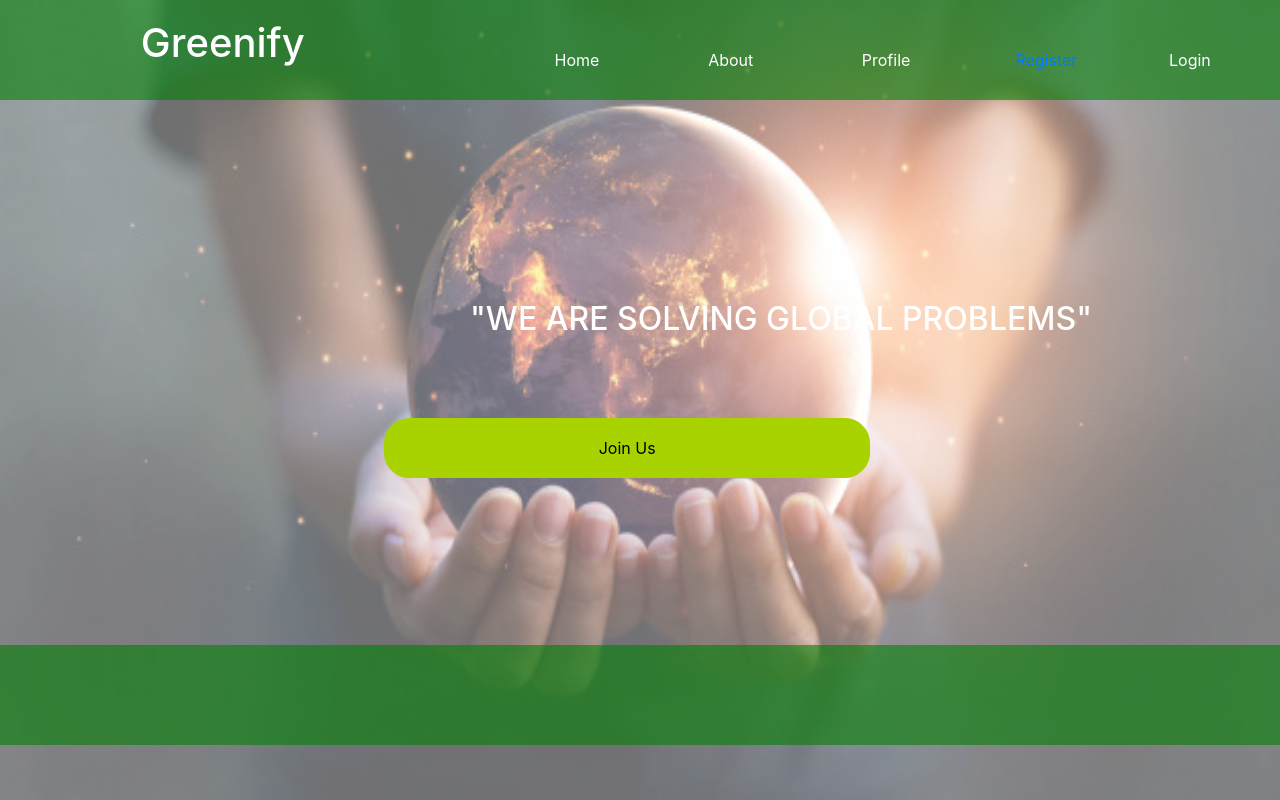
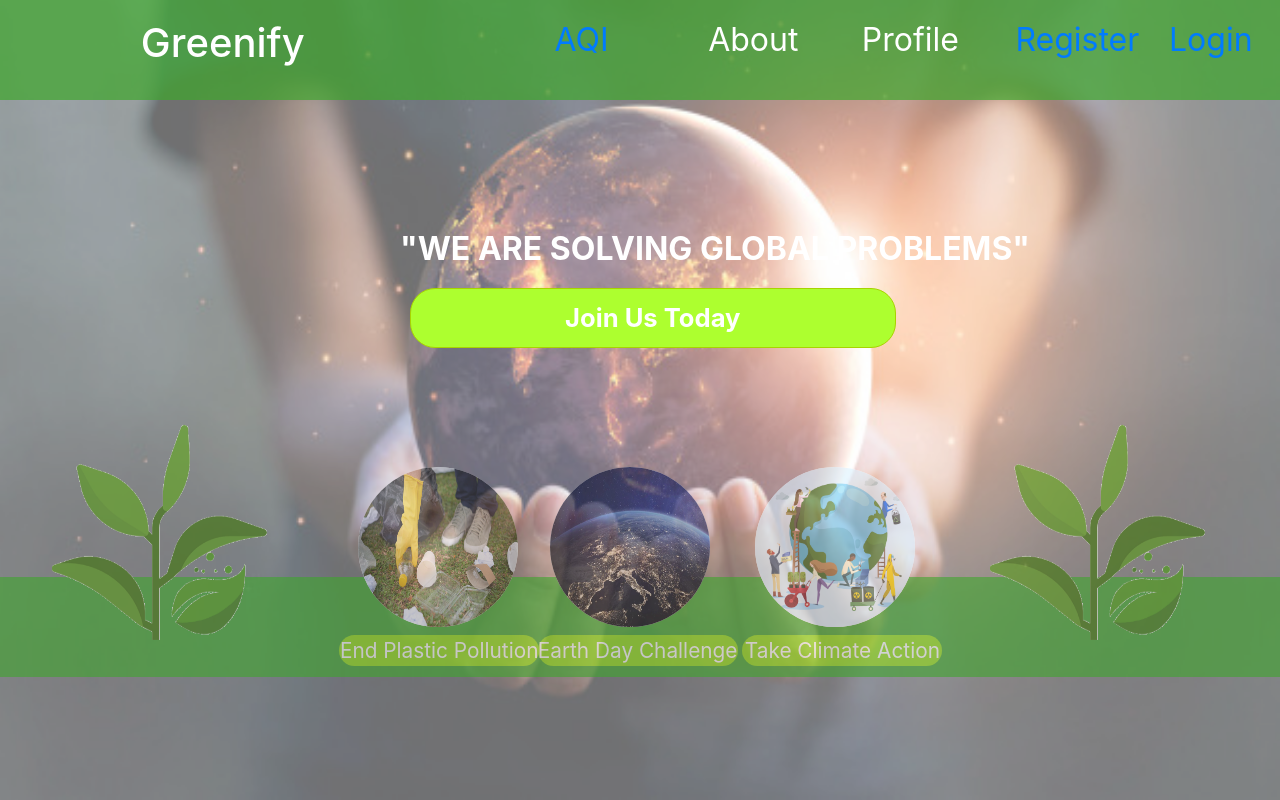
Before and after one commit to ashish1sasmal/uhack19, a Django app: page / in a window 1280 px wide. Run offline with Django 3.2, Linux system fonts and the light colour scheme; some libraries are stand-ins or nearby versions.

Commit message:
aqi_done

```diff
--- a/aqi/views.py
+++ b/aqi/views.py
@@ -1,4 +1,5 @@
 from django.shortcuts import render
+import string
 import urllib.parse
 import requests
 from  geopy.geocoders import Nominatim
@@ -28,4 +29,7 @@
 	return((json_data['data'])['aqi'])
 
 def aqicheck(request):
-	return render(request,'aqi/check.html',{'info':str(airindex('karnataka'))})
+	a=request.user.profile.city
+	a=a.replace(' ','')
+	print(a)
+	return render(request,'aqi/check.html',{'info':int(airindex(str(a)))})
--- a/uhack19/settings.py
+++ b/uhack19/settings.py
@@ -121,3 +121,4 @@
 # https://docs.djangoproject.com/en/2.1/howto/static-files/
 
 STATIC_URL = '/static/'
+LOGOUT_REDIRECT_URL='home'
--- a/user/static/user/css/main.css
+++ b/user/static/user/css/main.css
@@ -1,80 +1,171 @@
-.navbar{
-    transform: translateY(-25px);
-    color:transparent;
+body
+{
+    background-color: #20272D;
 }
-.heading{
-    color: white;
-    margin-left: 10%;
-    transform: translateY(-10px);
+.box
+{
+    height: 100%;
+    width: 25%;
+    position: fixed;
+    border: 1px solid #3EA72B;
+    background-color: #3EA72B;
 }
-.nav-link{
-    color: white;
-    background-color: transparent;
-    transform: translateY(-18px);
+#image-1
+{
+    position: absolute;
+    left:2%;
+    top:13%;
+    height:40%;
+    width:100%;
+}
+#image-2
+{
+    height:10%;
+    width:34%;
+}
+#image-3
+{
+    height:31%;
+    width:46%;
+    position: absolute;
+    top:67%;
+    left:25%;
+}
+#back-image
+{
+    opacity: 0.6;
+    height:80%;
+    width:52%;
+    position: absolute;
+    left:34%;
+    top:15%;
+}
+#login-text
+{
+    color:white;
+    position: absolute;
+    top:25%;
+    font-size: 140%;
+    left:48%;
+    text-decoration: underline;
+    font-weight: bold;
+}
+#email
+{
+    top:36%;
+}
+#password
+{
+    top:46%;
+}
+.input
+{
+    color:#959494;
+    height:5%;
+    width:16%;
+    position: absolute;
+    left:52%;
+    border-radius: 7px 7px 7px 7px;
+    outline: none;
+    border: none;
+}
+#password-confirm
+{
+    top:56%;
+}
+#forget-password
+{
+    text-align: center;
+    top:62%;
+}
+#FirstName
+{
+    top:58%;
+}
+#LastName
+{
+    top:66%;
+}
+#Number
+{
+    top:76%;
+}
+.button
+{
+    position: absolute;
+    left:52%;
+    width:16%;
+    border-radius:7px 7px 7px 7px;
+    border:none;
+    outline: none;
+    font-size: 120%;
+}
+#login-button
+{
+    background-color: #3EA72B;
+    top:84%;
+}
+#login-button1
+{
+    background-color: #3EA72B;
+    top:56%;
+}
+#register-text
+{
+    color:gray;
+    position: absolute;
+    top:25%;
+    font-weight: bold;
+    font-size: 140%;
+    left:59%;
+    text-decoration: underline;
+}
+#text
+{
+    color:white;
+    position: absolute;
+    left:25%;
+    width:75%;
+    top:16%;
+    text-align: center;
+    font-size: 160%;
+    font-style: italic;
+}
+.navbar
+{
+    text-align: center;
+    color:white;
+    left:0%;
+    font-size: 130%;
+    width:15%;
+    float:left;
+}
+.navbar:hover
+{
+    cursor:pointer;
 }
 #home
 {
     position: absolute;
-    left:42%;
+    left:25%;
 }
 #about
 {
     position: absolute;
-    left:54%;
+    left:40%;
 }
 #aqi
 {
     position: absolute;
-    left:66%;
+    left:55%;
 }
 #register
 {
     position: absolute;
-    left:78%;
+    left:70%;
 }
 #login
 {
     position: absolute;
-    left:90%;
+    left:85%;
 }
-.home-nav-box{
-    color: #3EA72B;
-    width: 100%;
-    height: 100px;
-    position: fixed;
-    background-color: green;
-    opacity: 59%;
-}
-.home-nav-box-2{
-    color: #3EA72B;
-    width: 100%;
-    height: 100px;
-    position: fixed;
-    background-color: green;
-    transform: translateY(467px);
-    opacity: 59%;
-}
-
-.home-background{
-    width: 100%;
-    height: 100%;
-    position: absolute;
-    opacity: 56%;
-}
-.join-button{
-position: relative;
-transform: translateY(+300px);
-/* transform: translateX(200px); */
-margin-left: 30%;
-width: 38%;
-height: 60px;
-border: 1px solid #A8D300;
-border-radius: 25px;
-background-color:#A8D300;
-}
-.home-sub{
-    position: relative;
-    transform: translateY(300px);
-    color: white;
-    margin-left: 470px;
-}
--- a/user/static/user/css/style.css
+++ b/user/static/user/css/style.css
@@ -1,187 +1,161 @@
-.box{
-    color: green;
-    height: 100%;
-    width: 25%;
-    position: fixed;
-    border: 1px solid green;
-    background-color: green;
+.navbar{
+    transform: translateY(-25px);
+    color:transparent;
 }
-.navbar{
-    transform: translateX(50%)
+.heading{
+    color: white;
+    margin-left: 10%;
+    transform: translateY(-10px);
 }
-
-body
-{
-    background-color: #20272D;
-}
-.box
-{
-    height: 100%;
-    width: 25%;
-    position: fixed;
-    border: 1px solid #3EA72B;
-    background-color: #3EA72B;
-}
-#image-1
-{
-    position: absolute;
-    left:2%;
-    top:13%;
-    height:40%;
-    width:100%;
-}
-#image-2
-{
-    height:10%;
-    width:34%;
-}
-#image-3
-{
-    height:31%;
-    width:46%;
-    position: absolute;
-    top:67%;
-    left:25%;
-}
-#back-image
-{
-    opacity: 0.6;
-    height:80%;
-    width:60%;
-    position: absolute;
-    left:31%;
-    top:15%;
-}
-#login-text
-{
-    color:white;
-    position: absolute;
-    top:25%;
-    font-size: 140%;
-    left:48%;
-    text-decoration: underline;
-    font-weight: bold;
-}
-#email
-{
-    top:36%;
-}
-#password
-{
-    top:46%;
-}
-.input
-{
-    color:#959494;
-    height:5%;
-    width:16%;
-    position: absolute;
-    left:52%;
-    border-radius: 7px 7px 7px 7px;
-    outline: none;
-    border: none;
-}
-#password-confirm
-{
-    top:56%;
-}
-#forget-password
-{
-    top:58%;
-}
-#FirstName
-{
-    top:58%;
-}
-#LastName
-{
-    top:66%;
-}
-#Number
-{
-    top:76%;
-}
-.button
-{
-    position: absolute;
-    left:52%;
-    width:16%;
-    border-radius:7px 7px 7px 7px;
-    border:none;
-    outline: none;
-    font-size: 120%;
-}
-#login-button
-{
-    background-color: #3EA72B;
-    top:84%;
-}
-#fb-button
-{
-    background-color: #3b5998;
-    top:64%;
-}
-#gmail-button
-{
-    background-color: #db4a39;
-    top:73%;
-}
-#register-text
-{
-    color:gray;
-    position: absolute;
-    top:25%;
-    font-weight: bold;
-    font-size: 140%;
-    left:59%;
-    text-decoration: underline;
-}
-#text
-{
-    color:white;
-    position: absolute;
-    left:25%;
-    width:75%;
-    top:16%;
-    text-align: center;
-    font-size: 160%;
-    font-style: italic;
-}
-.navbar
-{
-    text-align: center;
-    color:white;
-    left:0%;
-    font-size: 130%;
-    width:15%;
-    float:left;
-}
-.navbar:hover
-{
-    cursor:pointer;
+.nav-link{
+    color: white;
+    background-color: transparent;
+    transform: translateY(-18px);
 }
 #home
 {
+    font-size: 200%;
+    top:5%;
     position: absolute;
-    left:25%;
+    left:42%;
 }
 #about
 {
+    font-size: 200%;
+    top:5%;
     position: absolute;
-    left:40%;
+    left:54%;
 }
 #aqi
 {
     position: absolute;
-    left:55%;
+    left:66%;
+    font-size: 200%;
+    top:5%;
 }
 #register
 {
+    font-size: 200%;
+    top:5%;
     position: absolute;
-    left:70%;
+    left:78%;
 }
 #login
 {
+    font-size: 200%;
+    top:5%;
     position: absolute;
-    left:85%;
+    left:90%;
 }
+.home-nav-box{
+    color: #3EA72B;
+    width: 100%;
+    height: 100px;
+    position: fixed;
+    background-color: #3EA72B;
+    opacity: 0.7;
+}
+.home-nav-box-2{
+    color: #3EA72B;
+    width: 100%;
+    height: 100px;
+    position: absolute;
+    top:13.7%;
+    background-color: #3EA72B;
+    transform: translateY(467px);
+    opacity: 59%;
+}
+
+.home-background{
+    width: 100%;
+    height: 100%;
+    position: absolute;
+    opacity: 56%;
+}
+.join-button{
+position: relative;
+transform: translateY(+300px);
+/* transform: translateX(200px); */
+margin-left: 32%;
+top:-130px;
+width: 38%;
+height: 60px;
+color:white;
+font-weight: bold;
+font-size: 160%;
+border: 1px solid #A8D300;
+border-radius: 25px;
+background-color:greenyellow;
+}
+.home-sub{
+    position: relative;
+    transform: translateY(300px);
+    color: white;
+    margin-left: 400px;
+    top:-70px;
+    font-weight: bold;
+}
+.leaf
+{
+    position: absolute;
+    bottom:0;
+    height:280%;
+}
+#leaf1
+{
+    left:40px;
+}
+#leaf2
+{
+    right:22px;
+}
+.bottom
+{
+    position: absolute;
+    top:-110%;
+    height:160px;
+    width:160px;
+    background-color: white;
+    border-radius: 50%;
+}
+#bottom1
+{
+    left:28%;
+}
+#bottom2
+{
+    left:43%;
+}
+#bottom3
+{
+    left:59%;
+}
+.image
+{
+    border-radius: 50%;
+    height: 100%;
+    width:100%;
+}
+.bottom-text
+{
+    text-align: center;
+    border-radius: 16px;
+    width:200px;
+    position: absolute;
+    top:58%;
+    color:white;
+    font-size: 130%;;
+    background-color: rgb(144,225,16)
+}
+#bottom-text1
+{
+    left:26.5%;
+}
+#bottom-text2
+{
+    left:42%;
+}
+#bottom-text3
+{
+    left:58%;
+}
--- a/user/templates/user/home.html
+++ b/user/templates/user/home.html
@@ -7,20 +7,21 @@
     <meta http-equiv="X-UA-Compatible" content="ie=edge">
     <title>Document</title>
     <link rel="stylesheet" href="https://stackpath.bootstrapcdn.com/bootstrap/4.3.1/css/bootstrap.min.css">
-    <link rel="stylesheet" href="{% static 'user/css/main.css' %}">
+    <link rel="stylesheet" href="{% static 'user/css/style.css' %}">
+
 </head>
 <body>
     <!-- <div class="heading-fixed">
         <div class="box"></div>
     </div> -->
-    <img src="{% static 'user/images/home.jpg' %}" alt="" class="home-background">
+    <img src="{% static 'user/images/home-back.jpg' %}" alt="" class="home-background">
     <div class="home-nav-box"></div>
     <h2 class="home-sub">"WE ARE SOLVING GLOBAL PROBLEMS"</h2>
     <div class="navbar">
             <h1 class="heading">Greenify</h1>
         <ul class="nav nav-tabs">
             <li class="nav-item">
-              <button class="nav-link" href="#" id="home">Home</button>
+              <button class="nav-link" id="home"><a href="{% url 'check' %}">AQI</a> </button>
             </li>
             <li class="nav-item">
               <button class="nav-link" href="#" id="about">About</button>
@@ -28,15 +29,31 @@
             <li class="nav-item">
               <button class="nav-link" href="#" id="aqi">Profile</button>
             </li>
+            {% if user.is_authenticated %}
             <li class="nav-item nav-right">
-              <button class="nav-link"  id="register"><a href="{% url 'register' %}"> Register</a></button>
+                <button class="nav-link"  id="login"><a href="{% url 'logout' %}">Logout</a></button>
+            </li>
+
+            {% else %}
+              <li class="nav-item nav-right">
+              <button class="nav-link"  id="register"><a href="{% url 'register' %}">Register</a></button>
             </li>
             <li class="nav-item nav-right">
-                <button class="nav-link" href="{% url 'login' %}" id="login">Login</button>
+                <button class="nav-link"  id="login"><a href="{% url 'login' %}">Login</a></button>
             </li>
+            {% endif %}
         </ul>
     </div>
-        <button type="button" class="join-button">Join Us</button>
-        <div class="home-nav-box-2"></div>
+        <button type="button" class="join-button">Join Us Today</button>
+        <div class="home-nav-box-2">
+          <img src="{% static 'user/images/leaf1.png' %}" class="leaf" id="leaf1">
+          <div class="bottom" id="bottom1"><img src="{% static 'user/images/home-image2.jpg' %}" class="image"></div>
+          <div class="bottom" id="bottom2"><img src="{% static 'user/images/home-image3.jpg' %}" class="image"></div>
+          <div class="bottom" id="bottom3"><img src="{% static 'user/images/home-image4.png' %}" class="image"></div>
+          <div class="bottom-text" id="bottom-text1">End Plastic Pollution</div>
+          <div class="bottom-text" id="bottom-text2">Earth Day Challenge</div>
+          <div class="bottom-text" id="bottom-text3">Take Climate Action</div>
+          <img src="{% static 'user/images/leaf1.png' %}" class="leaf" id="leaf2">
+        </div>
 </body>
 </html>
--- a/user/urls.py
+++ b/user/urls.py
@@ -1,10 +1,13 @@
 
 from django.urls import path
 from . import views
+from django.contrib.auth import views as auth_views
 
 
 urlpatterns = [
     path('', views.HomeView.as_view(),name='home'),
     path('register/',views.register,name='register'),
     path('login/',views.user_login,name='login'),
+    path('logout/',auth_views.LogoutView.as_view(template_name='patient/login.html'),name='logout'),
+
 ]
--- a/user/views.py
+++ b/user/views.py
@@ -2,6 +2,8 @@
 from django.contrib.auth.models import User
 from .models import Profile
 import smtplib
+from django.contrib.auth import authenticate
+
 # Create your views here.
 from .forms import UserForm,ProfileForm
 from django.contrib.auth.decorators import login_required
@@ -33,7 +35,7 @@
 		profile.save()
 		sent_email(email,name)
 		print("yes")
-		return redirect('home')
+		return redirect('login')
 
 	return render(request,'user/register.html')
 
```
Also changed, not shown: aqi/templates/aqi/check.html (+6 -1 lines), user/templates/user/login.html (+12 -16 lines), user/templates/user/register.html (+10 -9 lines), db.sqlite3, user/static/user/images/home-back.jpg (renamed from hero-page/home-back.jpg), user/static/user/images/home-image1.jpg (added), user/static/user/images/home-image2.jpg (added), user/static/user/images/home-image3.jpg (added), user/static/user/images/home-image4.png (added), user/static/user/images/leaf1.png (added), user/static/user/images/leaf2.png (added).
